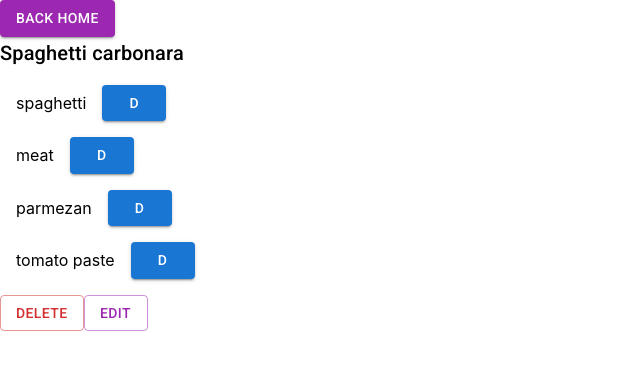
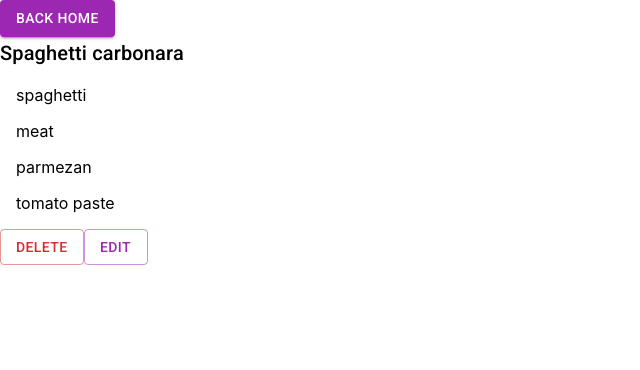
Before and after one commit to alekseevaiana/meals_planner, a React (Create React App) app: page /meals/1 in a window 1280 px wide. Shown: the top 370 px of the page, without its empty margins (0-640 px from the left). Built offline with nearby package versions, Linux system fonts and the light colour scheme.

Commit message:
show delete button if form

```diff
--- a/src/components/AddIngridient.js
+++ b/src/components/AddIngridient.js
@@ -36,6 +36,7 @@ export default function AddIngridient({ ingridients, onChange, handleDelete }) {
         <IngridientsList
           ingridients={ingridients}
           handleDelete={handleDelete}
+          type="form"
         />
       </Box>
     </Box>
--- a/src/components/IngridientsList.js
+++ b/src/components/IngridientsList.js
@@ -1,6 +1,6 @@
 import { Button, List, ListItem } from "@mui/material";
 
-export default function IngridientsList({ ingridients, handleDelete }) {
+export default function IngridientsList({ ingridients, handleDelete, type }) {
   // const handleDelete = (index) => {
   //   console.log("handle f*ing delete", index);
   // };
@@ -12,6 +12,7 @@ export default function IngridientsList({ ingridients, handleDelete }) {
             <ListItem key={index}>
               {ingridient}
               {/* {index !== ingridients.length - 1 ? ", " : ""} */}
+              {type === "form" && (
                 <Button
                   variant="contained"
                   sx={{ ml: 2 }}
@@ -19,6 +20,7 @@ export default function IngridientsList({ ingridients, handleDelete }) {
                 >
                   D
                 </Button>
+              )}
             </ListItem>
           );
         })}
```
Lines whose indentation alone changed are shown as unchanged.
